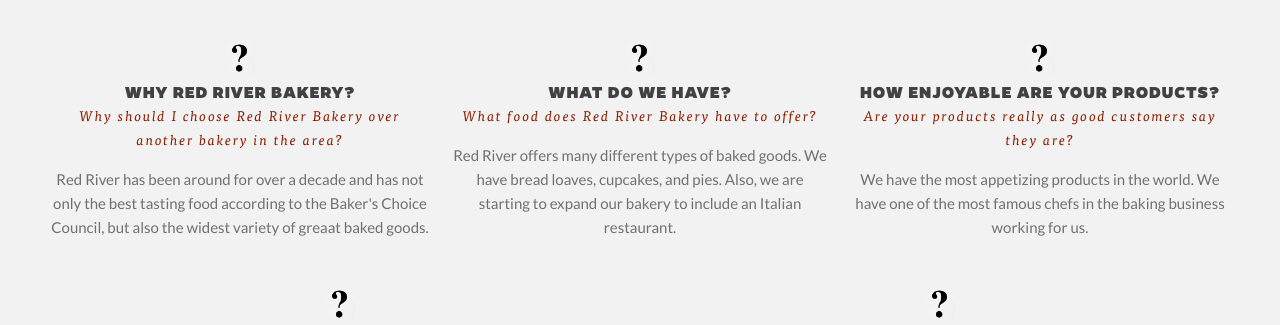
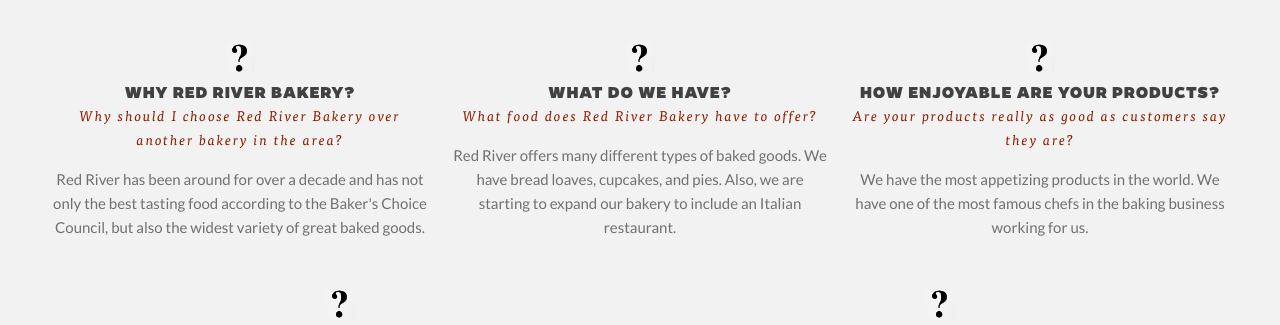
Before and after one commit to fblabake/fblabake.github.io, a Jekyll site: the page built from index.html, in a window 1280 px wide and 900 px high, scrolled down 3746 px. Shown: the part 154-479 px from the top of the window. Built offline with Jekyll 4.4.1, drawn with Linux system fonts in a browser that asks for light colours; some of the changed text lies outside the part shown.

Commit message:
Typos and hours of ops

```diff
--- a/_includes/footer.html
+++ b/_includes/footer.html
@@ -56,6 +56,7 @@
 
 			<div class="sixteen columns">
                 <img alt="" src="http://fblabake.github.io/img/footer-logo.png" />
+                <p style="font-style: italic; color: #EEE;"><br>Monday-Thursday: 7AM-9PM<br>Friday &amp; Saturday: 7AM-10PM<br>Sunday: 10AM-8PM</p>
             </div>
 
             <div class="sixteen columns">
--- a/index.html
+++ b/index.html
@@ -304,7 +304,7 @@
                 <img alt="" src="img/icon11.png" />
                 <h6>Why RED RIVER BAKERY?</h6>
                 <div class="subtext-ser-top">Why should I choose Red River Bakery over another bakery in the area?</div>
-                <p>Red River has been around for over a decade and has not only the best tasting food according to the Baker's Choice Council, but also the widest variety of greaat baked goods.</p>
+                <p>Red River has been around for over a decade and has not only the best tasting food according to the Baker's Choice Council, but also the widest variety of great baked goods.</p>
             </div>
         </div>
 
@@ -321,7 +321,7 @@
             <div class="services-top-wrap">
                 <img alt="" src="img/icon11.png" />
                 <h6>HOW ENJOYABLE ARE YOUR PRODUCTS?</h6>
-                <div class="subtext-ser-top">Are your products really as good customers say they are? </div>
+                <div class="subtext-ser-top">Are your products really as good as customers say they are? </div>
                 <p>We have the most appetizing products in the world.  We have one of the most famous chefs in the baking business working for us.</p>
             </div>
         </div>
```
